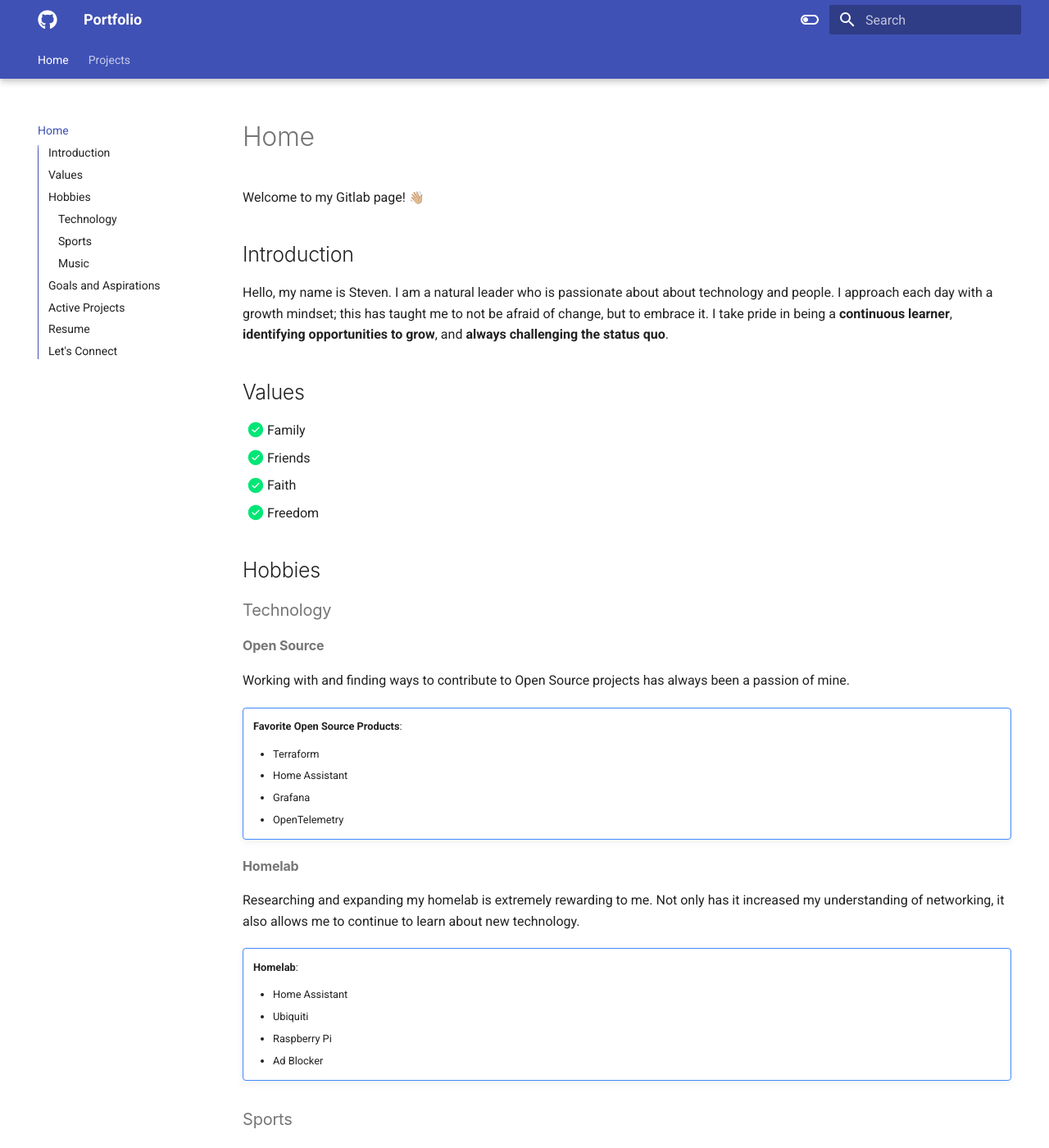
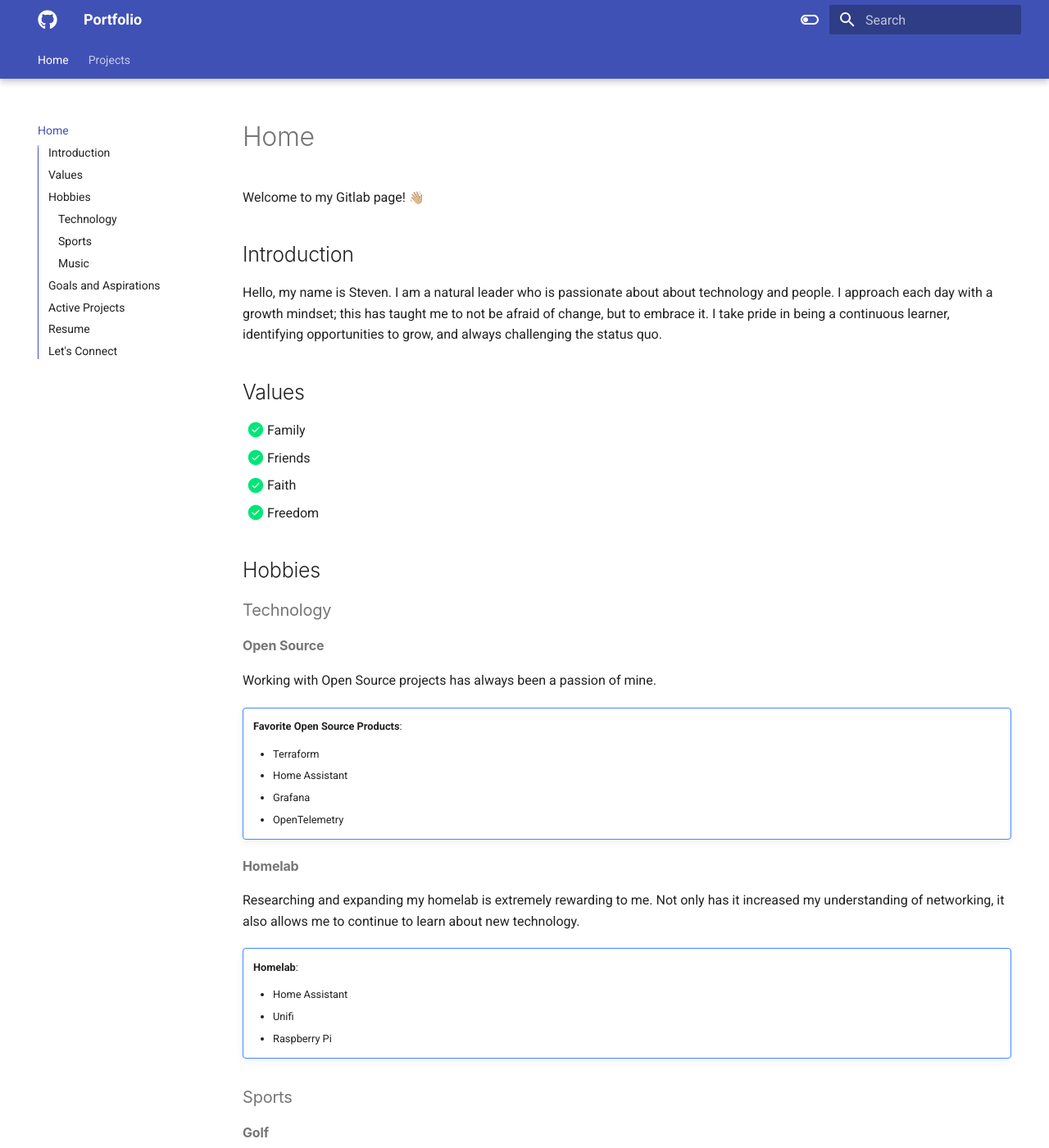
Before and after one commit to stevejoluc/stevejoluc.github.io, an MkDocs documentation site: the page built from docs/index.md, in a window 1280 px wide and 1400 px high. Shown: the whole window at 82% size. Built offline with MkDocs 1.6.1 and Material for MkDocs 9.7.7, drawn with Linux system fonts in a browser that asks for light colours; emoji names are drawn with the system emoji font; some of the changed text lies outside the part shown.

Commit message:
Update index.md

```diff
--- a/docs/index.md
+++ b/docs/index.md
@@ -2,7 +2,7 @@
 Welcome to my Gitlab page! :wave_tone2:
 
 ## Introduction
-Hello, my name is Steven. I am a natural leader who is passionate about about technology and people. I approach each day with a growth mindset; this has taught me to not be afraid of change, but to embrace it. I take pride in being a **continuous learner**, **identifying opportunities to grow**, and **always challenging the status quo**.
+Hello, my name is Steven. I am a natural leader who is passionate about about technology and people. I approach each day with a growth mindset; this has taught me to not be afraid of change, but to embrace it. I take pride in being a continuous learner, identifying opportunities to grow, and always challenging the status quo.
 
 ## Values
 - [x] Family
@@ -14,7 +14,7 @@ Hello, my name is Steven. I am a natural leader who is passionate about about te
 
 ### Technology
 #### Open Source
-Working with and finding ways to contribute to Open Source projects has always been a passion of mine.
+Working with Open Source projects has always been a passion of mine.
 
 !!! cite ""
     **Favorite Open Source Products**:
@@ -31,13 +31,12 @@ Researching and expanding my homelab is extremely rewarding to me. Not only has
     **Homelab**:
 
     * Home Assistant
-    * Ubiquiti
+    * Unifi
     * Raspberry Pi
-    * Ad Blocker
 
 ### Sports
 #### Golf
-I started golfing around 2019. Although I don't get to go often, golf has found its way into my heart. If you have a set up clubs, lets grab a tee time!
+I started golfing around 2019. If you have a set up clubs, lets grab a tee time!
 
 !!! cite ""
     **Current clubs**:
```
Also changed, not shown: other parts of docs/index.md (+2 -4 lines).
